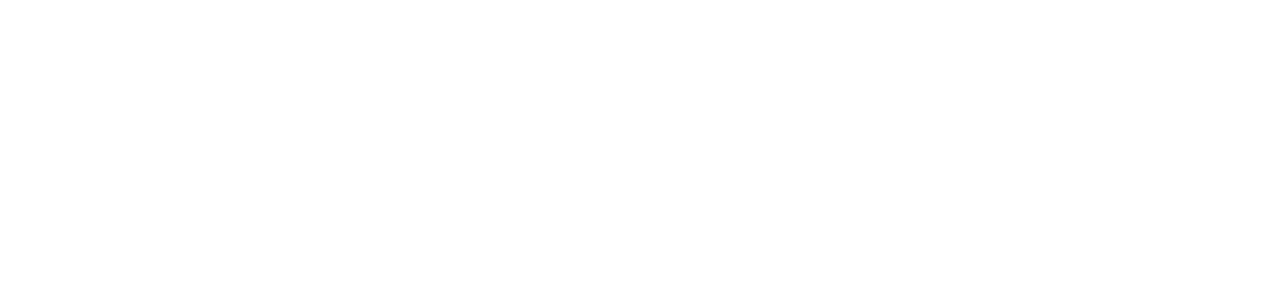
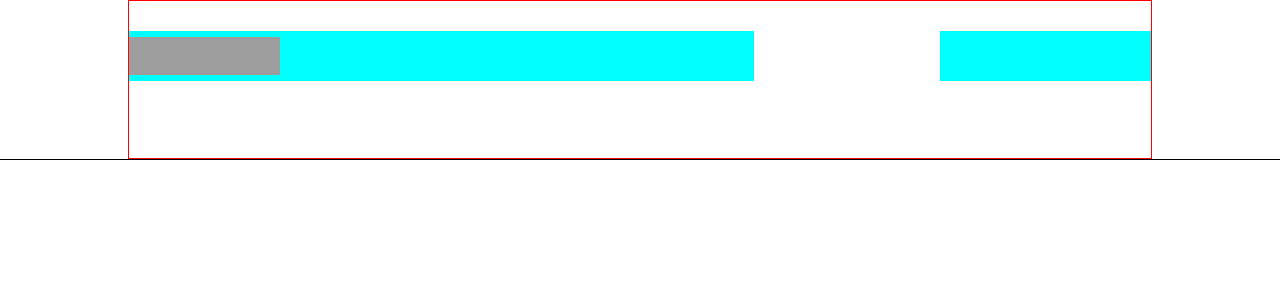
Before and after one commit to Joonhyung-Choi/interpark-clone-web, a Next.js app: page / in a window 1280 px wide. Shown: the top 300 px of the page. Built offline with nearby package versions, Linux system fonts and the light colour scheme; grey boxes are pictures that could not be loaded.

Commit message:
Header 레이아웃 작업 및 컴포넌트 구현 진행상황 업로드
Header 레이아웃 작업 및 컴포넌트 구현 진행상황 업로드

```diff
--- /dev/null
+++ b/components/mainPage/MainPage.tsx
@@ -0,0 +1,22 @@
+import React from "react";
+import Header from "./components/Header/Header";
+import Contents from "./components/Contents";
+import Footer from "./components/Footer";
+import styled from "styled-components";
+
+export default function MainPage() {
+  return (
+    <Wrapper>
+      <Header></Header>
+      <Contents></Contents>
+      <Footer></Footer>
+    </Wrapper>
+  );
+}
+
+const Wrapper = styled.div`
+  display: flex;
+  justify-content: center;
+  position: relative;
+  width: 100%;
+`;
--- /dev/null
+++ b/components/mainPage/components/Contents.tsx
@@ -0,0 +1,5 @@
+import React from "react";
+
+export default function Contents() {
+  return <></>;
+}
--- /dev/null
+++ b/components/mainPage/components/Footer.tsx
@@ -0,0 +1,5 @@
+import React from "react";
+
+export default function Footer() {
+  return <></>;
+}
--- /dev/null
+++ b/components/mainPage/components/Header/Header.tsx
@@ -0,0 +1,46 @@
+import React from "react";
+import styled from "styled-components";
+import HeaderInnerTop from "./components/HeaderInnerTop";
+
+export default function Header() {
+  return (
+    <Wrpper>
+      <InnerWrapper>
+        <HeaderInnerTop></HeaderInnerTop>
+      </InnerWrapper>
+    </Wrpper>
+  );
+}
+
+const Wrpper = styled.div`
+  display: flex;
+  justify-content: center;
+  border-bottom: 1px solid black;
+  width: 100%;
+  @media screen and (min-width: 1024px) {
+    height: 160px;
+  }
+  @media screen and (max-width: 1023px) {
+    height: 174px;
+  }
+  @media screen and (max-width: 767px) {
+    height: 174px;
+  }
+`;
+
+const InnerWrapper = styled.div`
+  border: 1px solid red;
+  @media screen and (min-width: 1024px) {
+    width: 1024px;
+    height: 100%;
+    padding-top: 30px;
+  }
+  @media screen and (max-width: 1023px) {
+    width: 760px;
+    height: 100%;
+  }
+  @media screen and (max-width: 767px) {
+    width: 100%;
+    height: 100%;
+  }
+`;
--- /dev/null
+++ b/components/mainPage/components/Header/components/HeaderInnerTop.tsx
@@ -0,0 +1,63 @@
+import React from "react";
+import styled from "styled-components";
+
+export default function HeaderInnerTop() {
+  return (
+    <Wrapper>
+      <HeaderInnerLeft>
+        <LeftLogoDiv />
+        <LeftSearchDiv></LeftSearchDiv>
+      </HeaderInnerLeft>
+      <HeaderIneerRight></HeaderIneerRight>
+    </Wrapper>
+  );
+}
+
+const Wrapper = styled.div`
+  display: flex;
+  justify-content: space-between;
+  width: 100%;
+  height: 50px;
+
+  @media screen and (min-width: 1024px) {
+  }
+  @media screen and (max-width: 1023px) {
+  }
+  @media screen and (max-width: 767px) {
+  }
+`;
+
+const HeaderInnerLeft = styled.div`
+  display: flex;
+  align-items: center;
+  width: 625px;
+  height: 100%;
+  background-color: aqua;
+`;
+
+const LeftLogoDiv = styled.div`
+  background: url(https://www.interpark.com/_next/static/media/ci.4836710e.svg)
+    no-repeat 50%;
+  background-size: 100%;
+  cursor: pointer;
+  width: 151px;
+  height: 38px;
+  margin: 0 20px 0 0;
+`;
+
+const LeftSearchDiv = styled.div`
+  width: 454px;
+  height: 100%;
+`;
+
+const LeftSearchBarButton = styled.input``;
+const LeftSearchIconButton = styled.button``;
+
+const HeaderIneerRight = styled.div`
+  width: 210.59px;
+  height: 100%;
+  background-color: aqua;
+  @media screen and (max-width: 1023px) {
+    display: none;
+  }
+`;
--- a/package.json
+++ b/package.json
@@ -9,6 +9,7 @@
     "lint": "next lint"
   },
   "dependencies": {
+    "babel-plugin-styled-components": "^2.1.3",
     "next": "13.4.4",
     "react": "18.2.0",
     "react-dom": "18.2.0",
--- a/pages/index.tsx
+++ b/pages/index.tsx
@@ -1,10 +1,8 @@
 import type { NextPage } from "next";
-import styled from "styled-components";
+import MainPage from "../components/mainPage/MainPage";
 
 const Home: NextPage = () => {
-  return <div></div>;
+  return <MainPage></MainPage>;
 };
 
 export default Home;
-
-const Wrapper = styled.div``;
--- a/styles/globals.css
+++ b/styles/globals.css
@@ -1 +1,5 @@
 @import "reset.css";
+* {
+    box-sizing: border-box;
+
+  }
```
Also changed, not shown: .babelrc (added), 1 other file (tests, documents, lock files or other folders).
